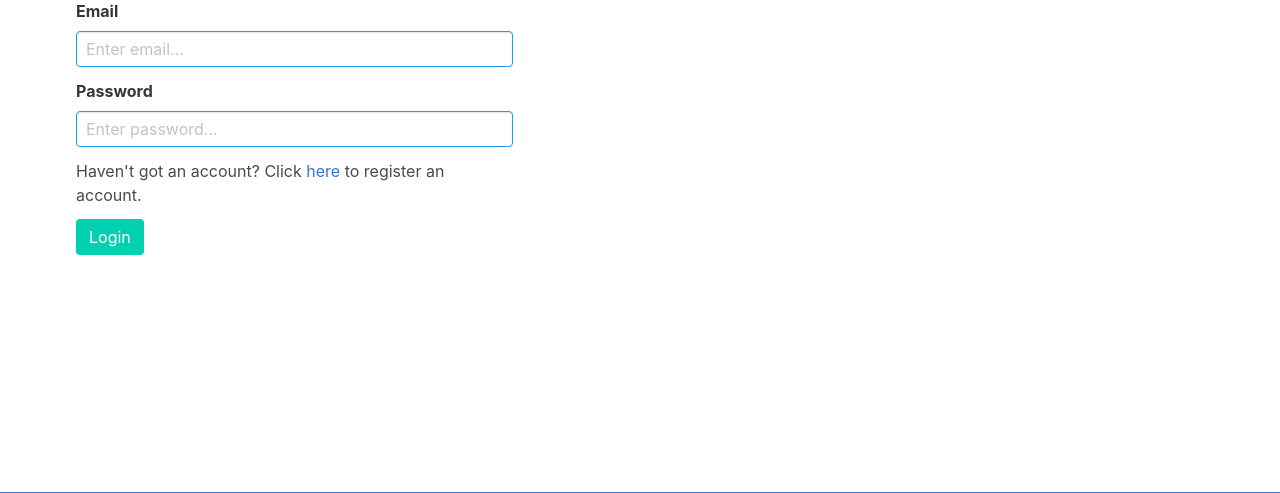
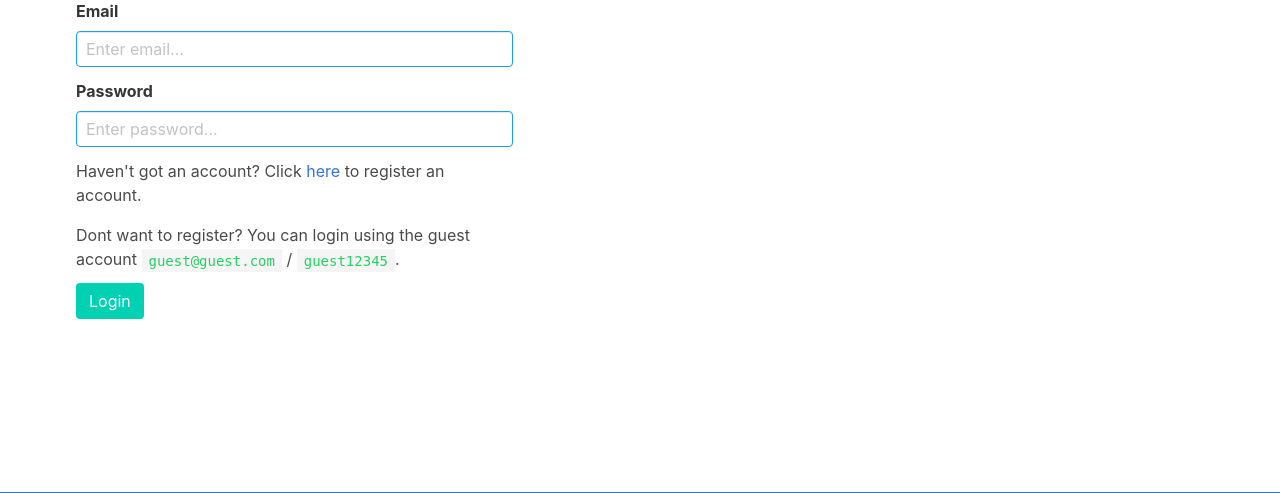
Before and after one commit to danielc92/flask-todo, a Flask app: page /login in a window 1280 px wide. Shown: the part 224-717 px from the top of the page. Run offline with Flask 2, Linux system fonts and the light colour scheme; parts of the project's set-up code (start-up, migrations or seed data) failed here and were passed over; some libraries are stand-ins or nearby versions.

Commit message:
Added option to use guest account in login

```diff
--- a/templates/login.html
+++ b/templates/login.html
@@ -17,6 +17,7 @@
                     </div>
                     <div class="field">
                         <p>Haven't got an account? Click <a href="{{ url_for('register') }}">here</a> to register an account.</p>
+                        <p>Dont want to register? You can login using the guest account <code class="has-text-success">guest@guest.com</code> / <code class="has-text-success">guest12345</code>.</p>
                     </div>
                     <div class="field">
                         <button class="button is-primary" role="submit">Login</button>
```
